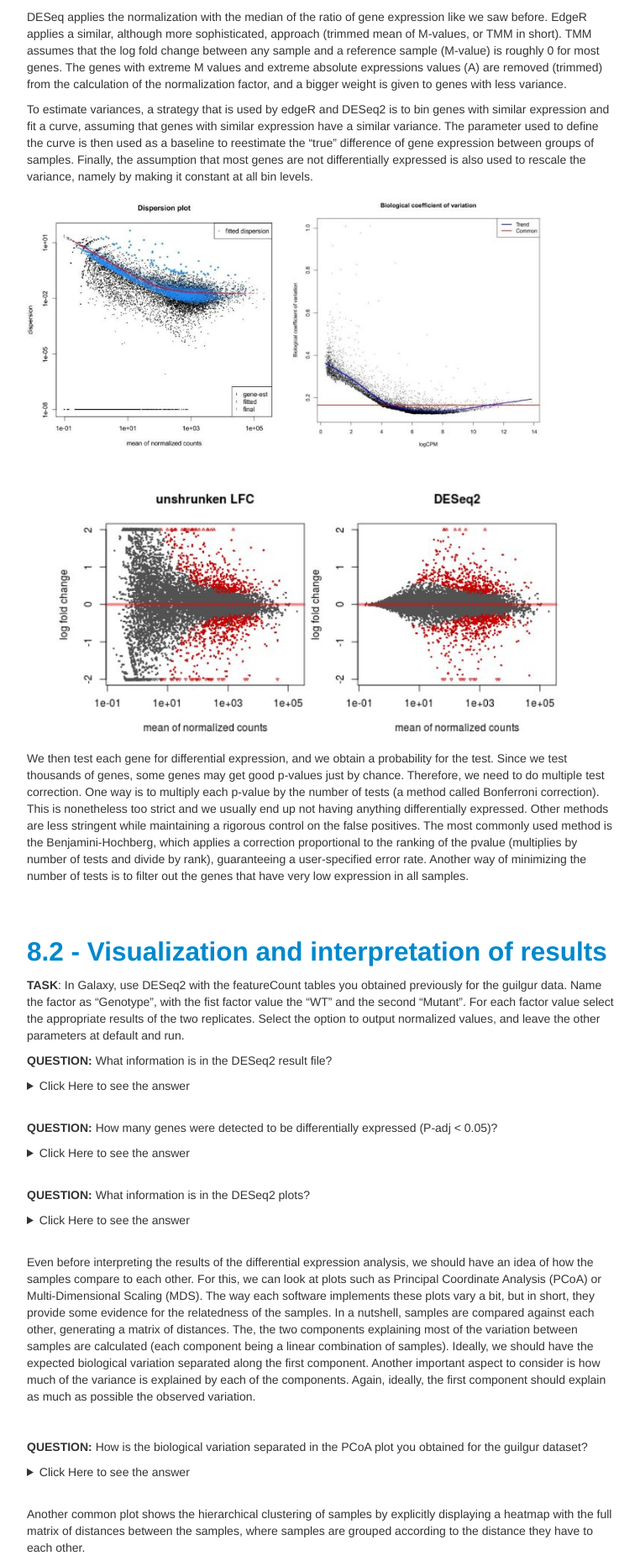
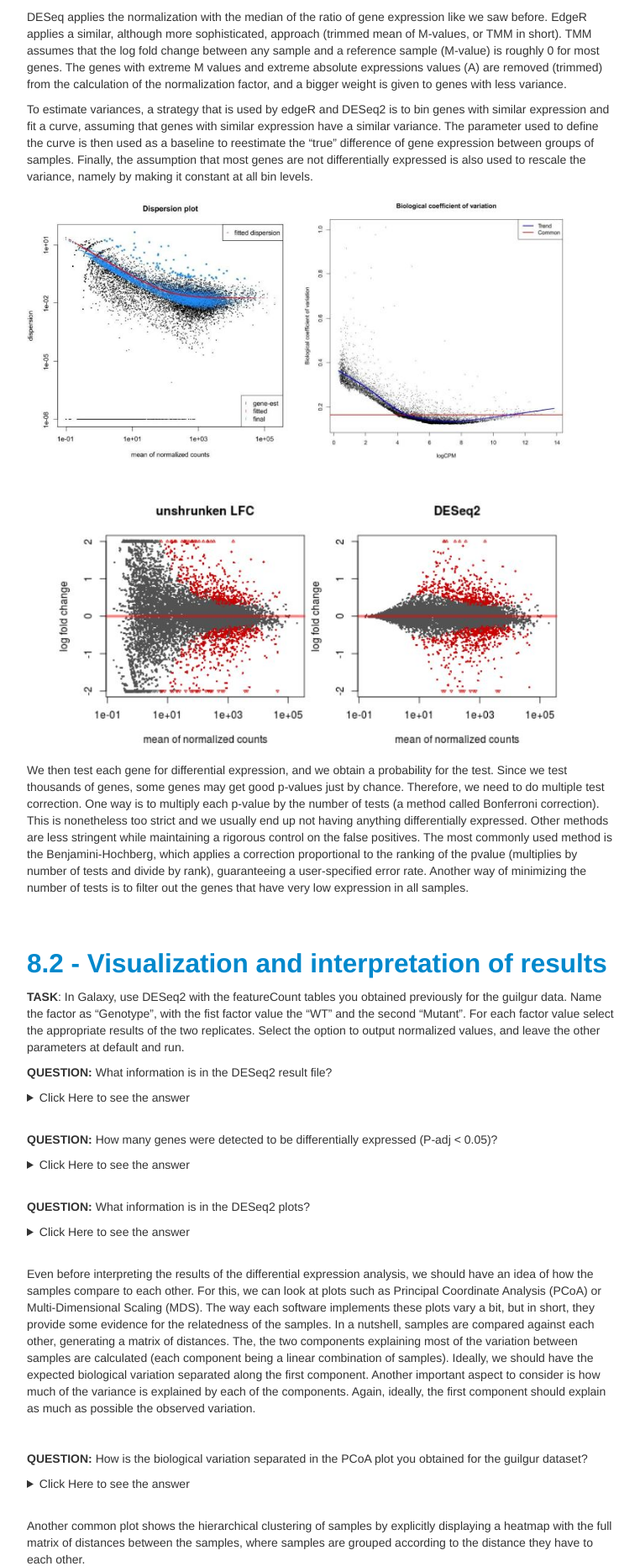
Before and after one commit to GTPB/ADER18F, a Jekyll site: the page built from pages/L08.md, in a window 1280 px wide. Shown: the part 1332-3197 px from the top of the page at 84% size, without its empty margins (258-1020 px from the left). Built offline with Jekyll 4.4.1, drawn with Linux system fonts in a browser that asks for light colours.

Commit message:
Update L08.md

```diff
--- a/pages/L08.md
+++ b/pages/L08.md
@@ -37,7 +37,7 @@ DESeq applies the normalization with the median of the ratio of gene expression
 
 To estimate variances, a strategy that is used by edgeR and DESeq2 is to bin genes with similar expression and fit a curve, assuming that genes with similar expression have a similar variance. The parameter used to define the curve is then used as a baseline to reestimate the "true" difference of gene expression between groups of samples. Finally, the assumption that most genes are not differentially expressed is also used to rescale the variance, namely by making it constant at all bin levels.
 
-<img src="./images/L08/deseq2_dispersion.jpg" alt="DESeq2 Dispersion" style="float: left; height: 22em; margin-right: 1%; margin-bottom: 0.5em;"><img src="./images/edgeR_dispersion.jpg" alt="edgeR Dispersion" style="float: left; height: 22em; margin-right: 1%; margin-bottom: 0.5em;">
+<img src="./images/L08/deseq2_dispersion.jpg" alt="DESeq2 Dispersion" style="float: left; height: 23em; margin-right: 1%; margin-bottom: 0.5em;"><img src="./images/edgeR_dispersion.jpg" alt="edgeR Dispersion" style="float: left; height: 23em; margin-right: 1%; margin-bottom: 0.5em;">
 <p style="clear: both;"></p>
 
 ![LFC reestimation](./images/L08/reestimated_lfc.jpg)
```
